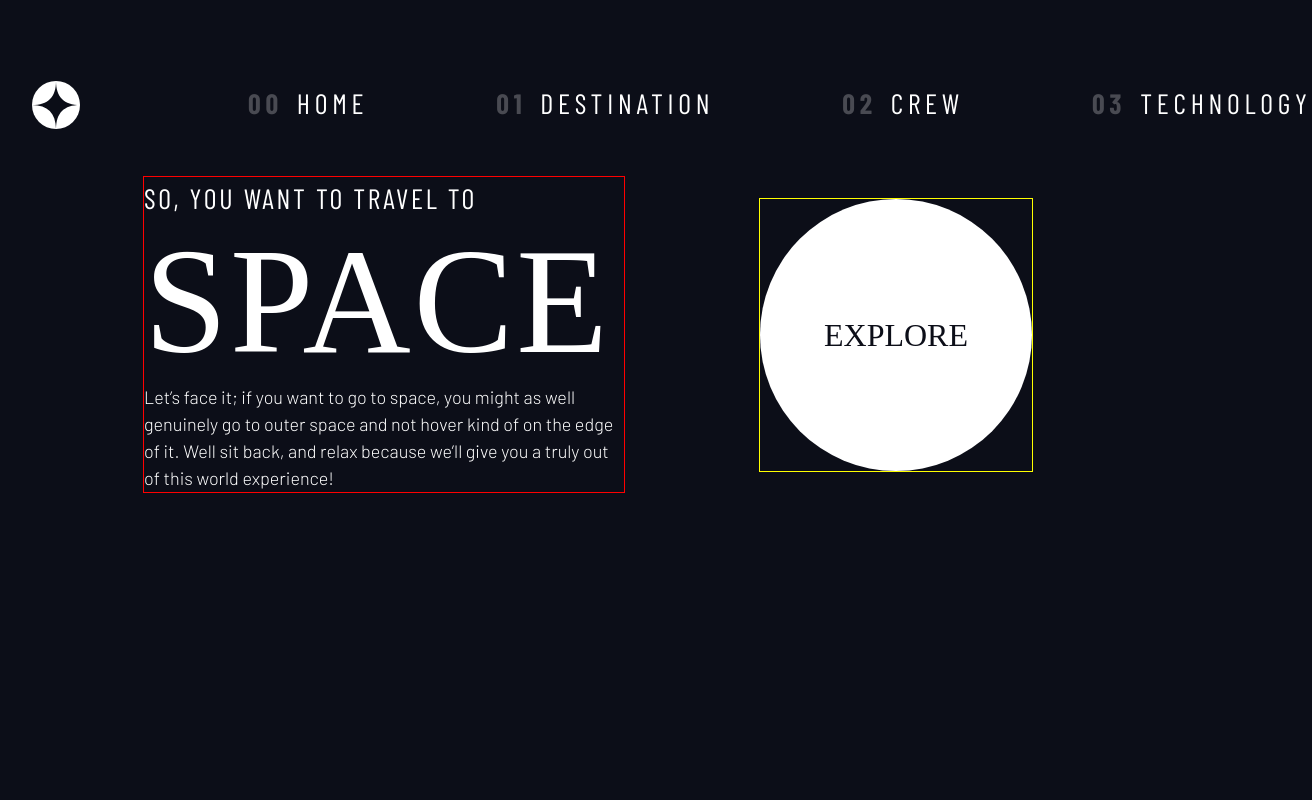
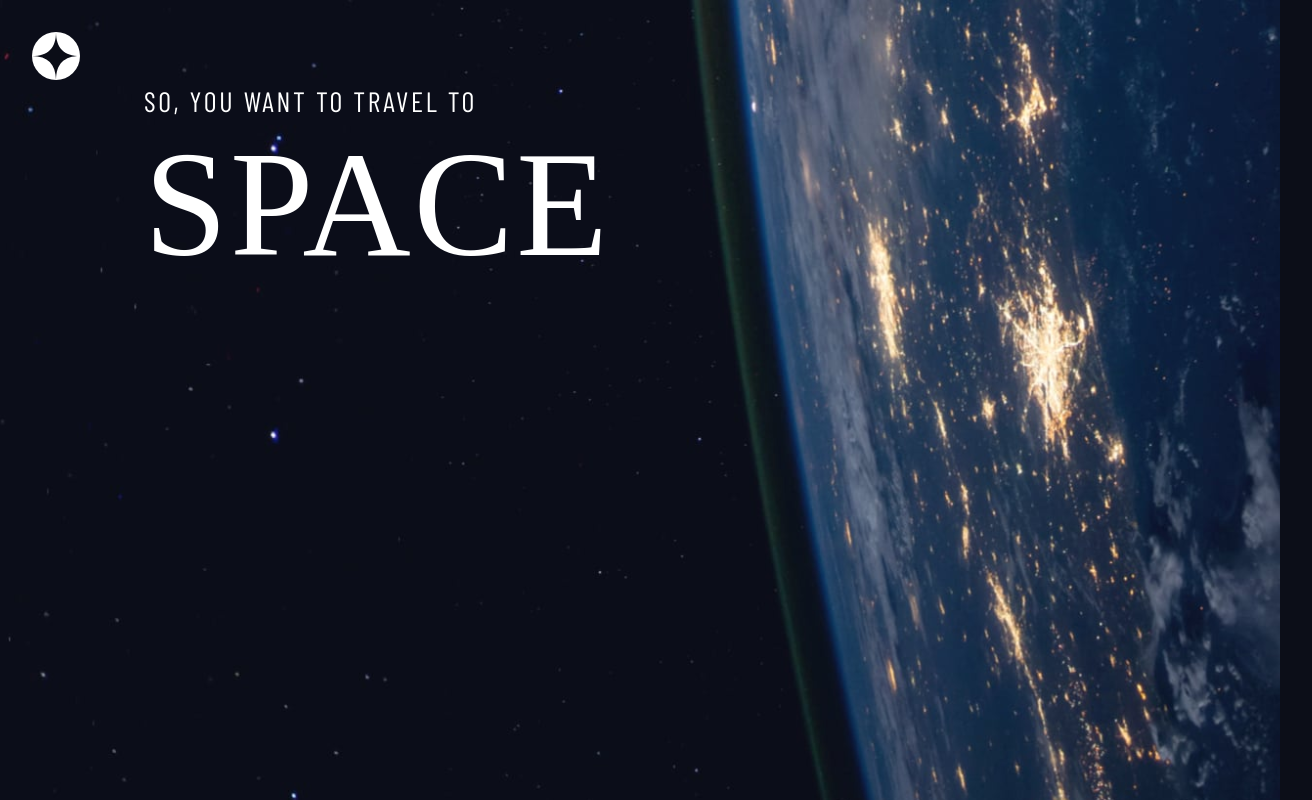
Before and after one commit to Angel-loop/design-system, a React (Create React App) app: page / in a window 1280 px wide. Shown: the top 800 px of the page, 1312 px wide, since content can reach past the window. Built offline with nearby package versions, Linux system fonts and the light colour scheme; a web font is replaced by a local one.

Commit message:
minor update

```diff
--- a/src/App.js
+++ b/src/App.js
@@ -2,19 +2,19 @@ import { Link, Routes, Route } from "react-router-dom";
 import  logo  from './assets/shared/logo.svg'
 import { Home } from "./components/Home";
 import { Crew } from "./components/Crew";
+import { Footer } from "./components/Footer";
 const App = () => {
 
 
 
     return (
-  <div>
-        <header className='primary-navigation'>
-
+  <div className='App' >
+        <div className='primary-navigation'>
 
             <nav className='navbar flex'>
 
                 <img src={logo} alt=''></img>
-                <ul className='underline-indicators flex'>
+                {/* <ul className='underline-indicators flex'>
 
                     <li>
                         <Link to='/' className='numbered-title letter-spacing-2 uppercase text-white ff-sans-cond'><span>00</span>Home</Link>
@@ -32,7 +32,7 @@ const App = () => {
                         <Link to='tech' className='numbered-title letter-spacing-2 uppercase text-white ff-sans-cond'><span>03</span>Technology</Link>
                     </li>
 
-                </ul>
+                </ul> */}
 
             </nav>
 
@@ -45,7 +45,8 @@ const App = () => {
 
 
 
-    </header>
+    </div>
+
 
   </div>
   )
--- /dev/null
+++ b/src/components/Footer.js
@@ -0,0 +1,7 @@
+export const Footer = () =>{
+    return (
+        <>
+            <footer>this is a Footer</footer>
+        </>
+    )
+}
--- a/src/components/Home.js
+++ b/src/components/Home.js
@@ -4,10 +4,10 @@ import { Link } from "react-router-dom"
 export const Home = () =>{
 
    return(
-    <div className="grid-container">
+    <div className="grid-container grid-container--home">
         <div>
             <h1 className='ff-sans-cond fs-500 uppercase letter-spacing-2'>So, You want to travel to
-                <span className="ff-serif fs-900 d-block">space</span>
+                <span className="ff-serif fs-900 d-block" style={{marginBottom: '100em'}}>space</span>
             </h1>
 
             <p>  Let’s face it; if you want to go to space, you might as well genuinely go to
--- a/src/index.css
+++ b/src/index.css
@@ -96,10 +96,11 @@ body {
   background-color: hsl( var(--clr-dark) );
   line-height: 1.5;
   min-height: 100vh;
-
   display: grid;
   grid-template-rows: min-content 1fr;
+
 }
+
 
 /* make images easier to work with */
 img,
@@ -127,10 +128,6 @@ select {
   scroll-behavior: auto !important;
 }
 }
-
-
-
-
 
 
 /* ------------------- */
@@ -167,6 +164,8 @@ select {
   text-align: center;
   display: grid;
   place-items: center;
+  height: 100vh;
+  padding-inline: 2em;
 }
 
 
@@ -183,12 +182,17 @@ select {
 
   .grid-container > *:first-child {
       grid-column: 2;
-      outline: 1px solid red;
+
   }
 
   .grid-container > *:last-child {
       grid-column: 3;
-      outline: 1px solid yellow;
+
+  }
+
+  .grid-container--home{
+    padding-bottom: 8rem;
+    align-items: end;
   }
 }
 .sr-only {
@@ -362,3 +366,29 @@ border: 0;
 .navbar img{
   margin-right: auto;
 }
+
+body{
+  background-size: cover;
+  background-position: bottom center;
+
+}
+
+.body-background{
+
+  background-image: url(./assets/home/background-home-mobile.jpg);
+}
+
+@media (min-width: 45em) {
+
+  .body-background{
+    background-image: url(./assets/home/background-home-desktop.jpg);
+  }
+}
+
+footer{
+  background-color: white;
+  color: black;
+  padding: 10px;
+  display: grid;
+  place-items: center;
+}
```
Also changed, not shown: public/index.html (+0 -11 lines).
